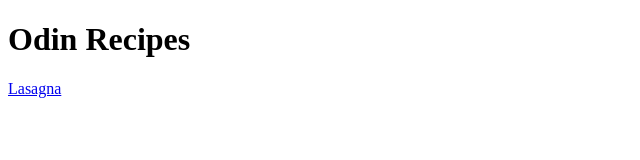
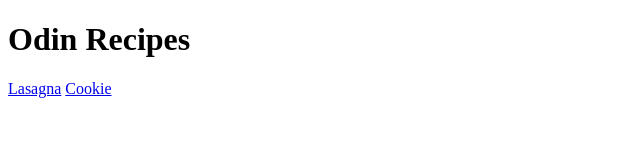
Before and after one commit to hankerinooo/odin_recipes, a plain HTML site: page index.html in a window 1280 px wide. Shown: the full height of the page, 0-640 px from the left. Drawn offline with Linux system fonts and the light colour scheme.

Commit message:
Add link to cookie page to index.html
I forgot to add a link to my second recipe to index.html. I added it so
it will be possible to navigate to it from the home page.

```diff
--- a/index.html
+++ b/index.html
@@ -8,5 +8,7 @@
 <body>
     <h1>Odin Recipes</h1>
     <a href="recipes/lasagna.html">Lasagna</a>
+    <a href="recipes/cookie.html">Cookie</a>
+
 </body>
 </html>
```
